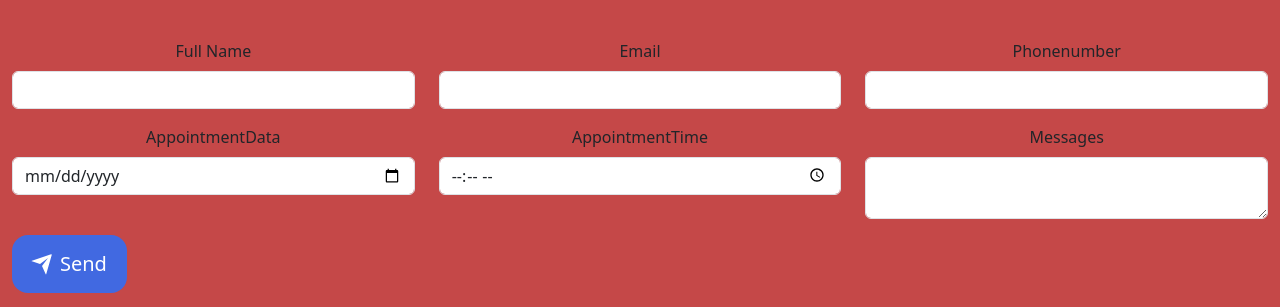
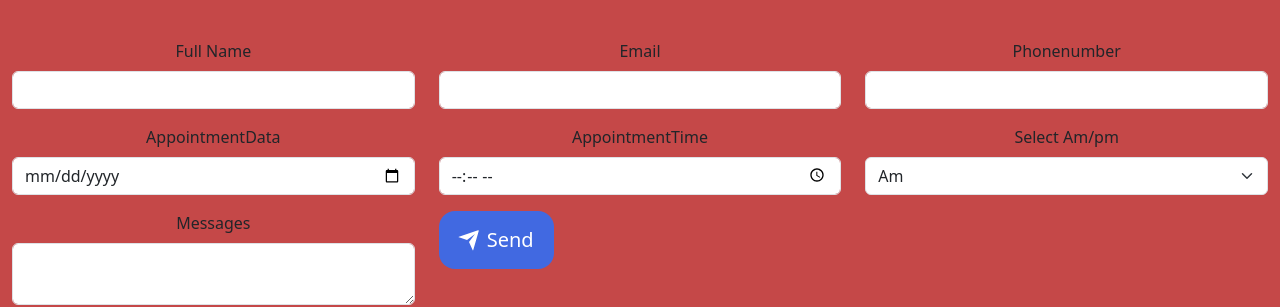
Before and after one commit to Pavan20kumar/V.R-Dental-care, a React (Create React App) app: page / in a window 1280 px wide. Shown: the part 3252-3559 px from the top of the page. Built offline with nearby package versions, Linux system fonts and the light colour scheme.

Commit message:
Add files via upload

```diff
--- a/src/component/Appointment/index.js
+++ b/src/component/Appointment/index.js
@@ -25,6 +25,7 @@ const Appointment = () => {
   const [appointmentDate , setAppointmentDate] = useState('');
   const [appointmentTime, setAppointmentTime] = useState('');
   const [message, setMessage] = useState('');
+ const [time, setTime] = useState('');
 
 
 
@@ -46,6 +47,7 @@ const Appointment = () => {
     from_appointmentTime:appointmentTime,
     to_name:"V.R Dental Care",
     from_message: message,
+    from_time:time,
   };
 
   emailjs.send(serviceId, templateId, templateParams, publicKey)
@@ -57,6 +59,7 @@ const Appointment = () => {
     setAppointmentDate('');
     setAppointmentTime('');
     setMessage('');
+    setTime('');
   })
   .catch((error) => {
     alert('FAILED...', error);
@@ -70,9 +73,11 @@ const Appointment = () => {
     appointmentDate : appointmentDate,
     appointmentTime : appointmentTime,
     message : message,
+    time : time,
+
   }
 
-  fetch('https://v-r-dental-backend.onrender.com/send', {
+  fetch('http://localhost:8000/send', {
     method: 'POST',
     headers: {
       'Content-Type': 'application/json',
@@ -241,11 +246,31 @@ onChange={(e) => setPhoneNumber(e.target.value)}
           {errors.appointmentTime && <span className='bg-primary text-dark fs-5 fst-italic'>{errors.appointmentTime.message}</span>}
         </div>
 
+        <div className='col-6 col-md-4'>
+          <div className='mb-3'>
+            <label htmlFor='Select Am/pm' className='form-label'>Select Am/pm</label>
+            <select className='form-select' id='Select Am/pm'
+            {...register('time', { required: 'Select Am/pm' })}
+            value={time}
+            onChange={(e) => setTime(e.target.value)}
+            >
+              <option value="Am">Am</option>
+              <option value="Pm">pm</option>
+
+            </select>
+          </div>
+        </div>
+
+
+
+
+
+
 
 
         <div className='col-6 col-md-4'>
           <div className='mb-3'>
-            <label htmlForfor="appointmenttime" className='form-label'>Messages</label>
+            <label htmlFor="appointmenttime" className='form-label'>Messages</label>
             <textarea className='form-control' cols="50" row="50"
             {...register('message', { required: 'Message is required' })}
             value={message}
```
Also changed, not shown: src/component/Appointment/BookAppointment.css (line endings or trailing spaces).
